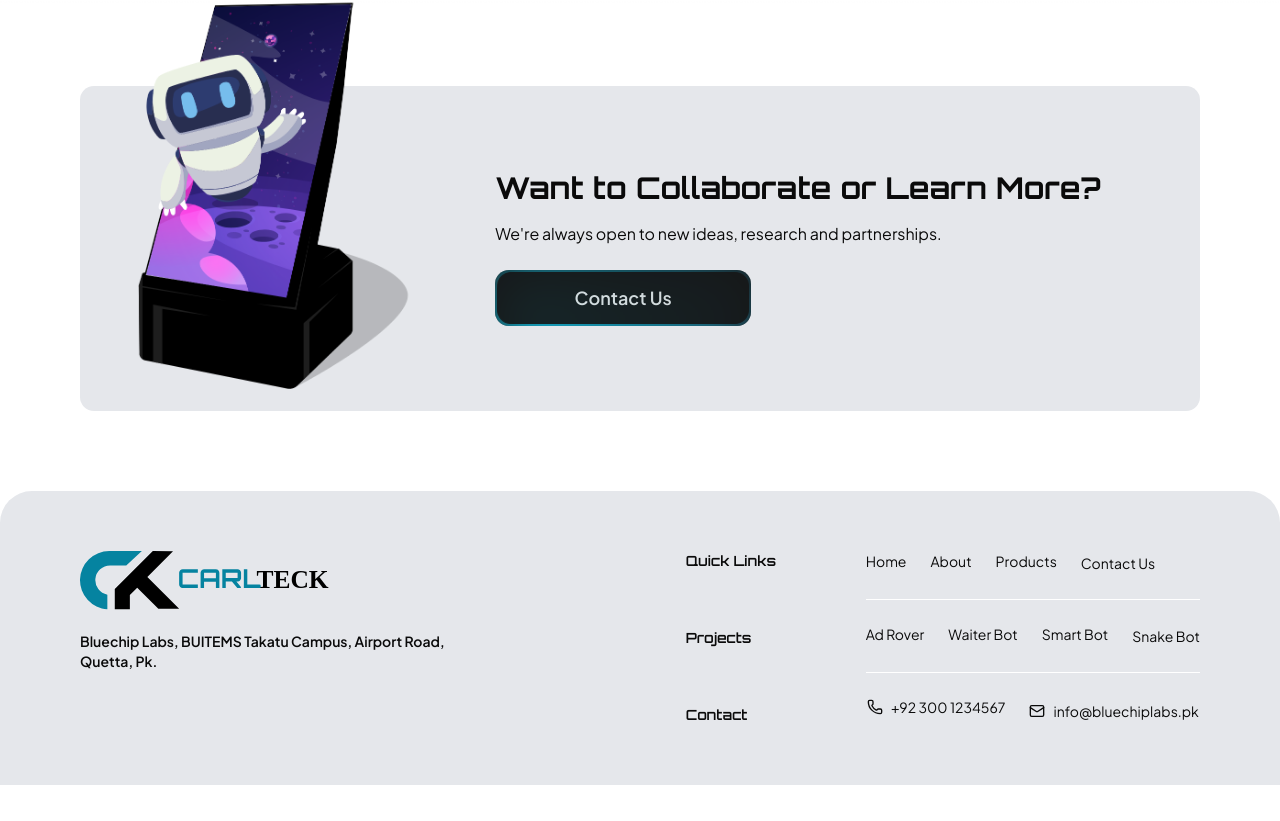
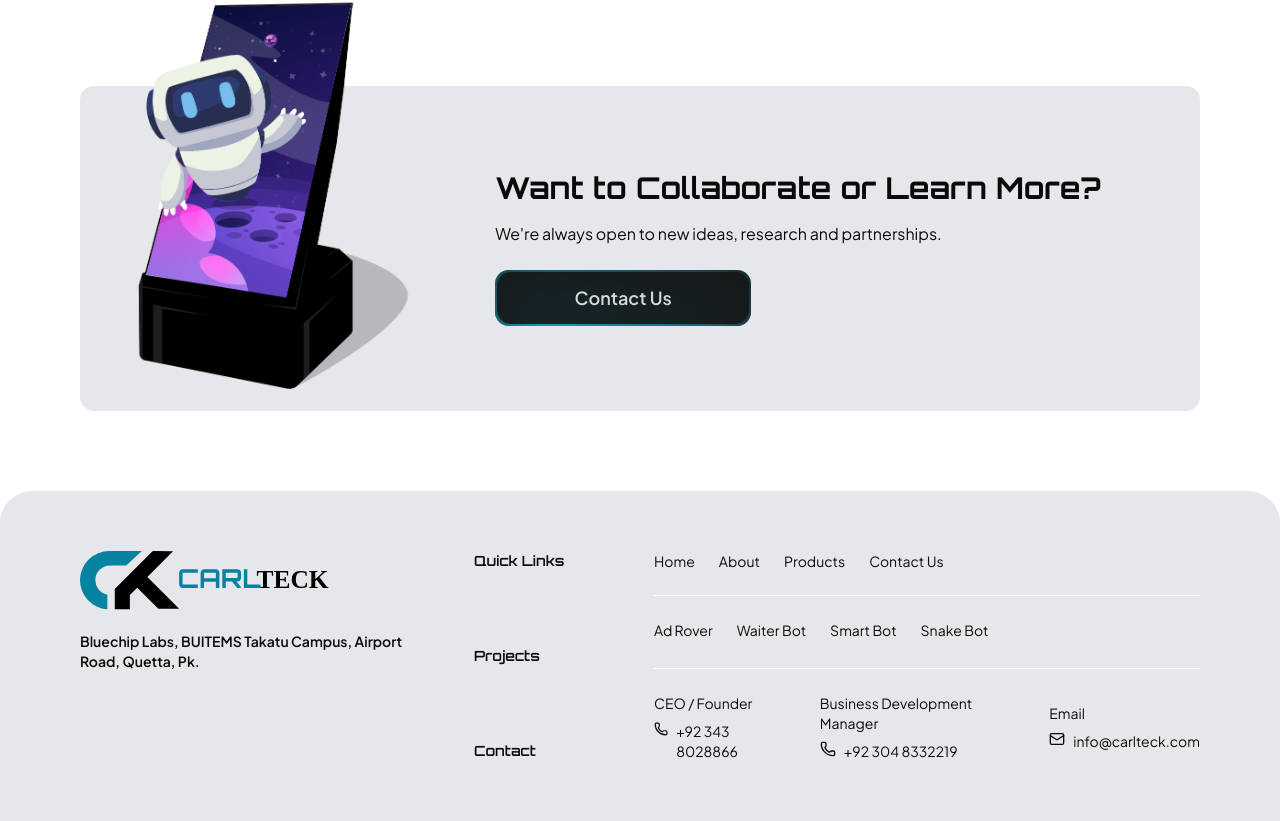
Before and after one commit to CARLTek/carlteck-website, a Next.js app: page / in a window 1280 px wide. Shown: the part 2129-2950 px from the top of the page. Before the commit the page ends 2914 px from the top, so only its background shows below. Built offline with nearby package versions, Linux system fonts and the light colour scheme.

Commit message:
Information update on footer and Button link fixed on about section

```diff
--- a/app/components/Footer.tsx
+++ b/app/components/Footer.tsx
@@ -1,4 +1,6 @@
-import { Mail, Phone } from "lucide-react"; // Optional: install lucide-react for icons
+import { Mail, Phone } from "lucide-react";
+import React from "react";
+import Link from "next/link";
 
 const Footer: React.FC = () => {
   return (
@@ -35,9 +37,9 @@ const Footer: React.FC = () => {
           </div>
 
           {/* Items Column */}
-          <div className="flex flex-col gap-6 ">
+          <div className="flex flex-col-reverse md:flex-col gap-6 ">
             {/* Quick Links */}
-            <ul className="space-y-1 flex gap-6  items-center">
+            <ul className="flex gap-6  items-center">
               <li>
                 <a href="/" className="hover:underline">
                   Home
@@ -48,7 +50,7 @@ const Footer: React.FC = () => {
                   About
                 </a>
               </li>
-               <li>
+              <li>
                 <a href="/products" className="hover:underline">
                   Products
                 </a>
@@ -63,7 +65,7 @@ const Footer: React.FC = () => {
             <div className="border-t border-white w-full" />
 
             {/* Projects */}
-            <ul className="space-y-1 flex gap-6 justify-center items-center ">
+            <ul className="space-y-1 flex gap-6 ">
               <li>Ad Rover</li>
               <li>Waiter Bot</li>
               <li>Smart Bot</li>
@@ -73,14 +75,50 @@ const Footer: React.FC = () => {
             <div className="border-t border-white w-full" />
 
             {/* Contact Info */}
-            <div className="space-y-2 flex gap-6 justify-center items-center ">
-              <div className="flex items-center gap-2">
-                <Phone size={16} />
-                <span>+92 300 1234567</span>
+            <div className=" flex flex-col md:flex-row gap-5 md:gap-10 justify-start md:justify-center items-start md:items-center ">
+              <div className="flex flex-col items-start gap-2">
+                <div>
+                  <span>CEO / Founder</span>
+                </div>
+                <div className="flex gap-2">
+                  <Phone size={16} />
+                  <Link
+                    href={"tel:+923438028866"}
+                    target="_blank"
+                    className="hover:underline"
+                  >
+                    <span>+92 343 8028866</span>
+                  </Link>
+                </div>
               </div>
-              <div className="flex items-center gap-2">
-                <Mail size={16} />
-                <span>info@bluechiplabs.pk</span>
+              <div className="flex flex-col items-start gap-2">
+                <div>
+                  <span>Business Development Manager</span>
+                </div>
+                <div className="flex gap-2">
+                  <Phone size={16} />
+                  <Link
+                    href={"tel:+923048332219"}
+                    target="_blank"
+                    className="hover:underline"
+                  >
+                    <span>+92 304 8332219</span>
+                  </Link>
+                </div>
+              </div>
+              <div className="flex flex-col items-start gap-2">
+                <div>
+                  <span>Email</span>
+                </div>
+                <div className="flex gap-2">
+                  <Mail size={16} />
+                  <Link
+                    href={"mailto:info@carlteck.com"}
+                    className="hover:underline"
+                  >
+                    <span>info@carlteck.com</span>
+                  </Link>
+                </div>
               </div>
             </div>
           </div>
--- a/app/components/home/AboutSection.tsx
+++ b/app/components/home/AboutSection.tsx
@@ -16,7 +16,7 @@ const AboutSection: React.FC = () => {
           the boundaries of innovation and real-world application.
         </p>
 
-        <AnimatedButton label="Learn More" href="http://localhost:3000/about" />
+        <AnimatedButton label="Learn More" href="/about" />
       </div>
 
       <EmbededVideo thumbnail="/video-background-100.jpg" link="https://www.youtube.com/embed/x0FA93OpyFM?si=nqKfQaPjTPd3LL5o" />
```
